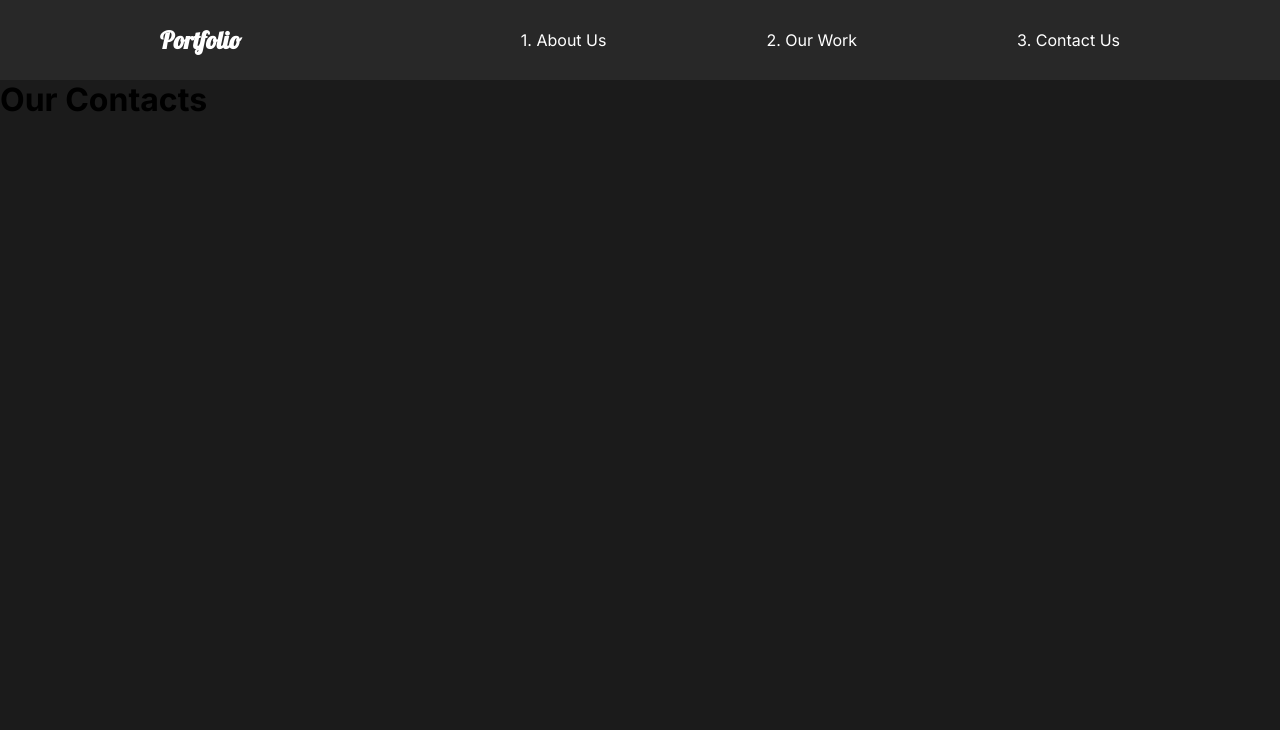
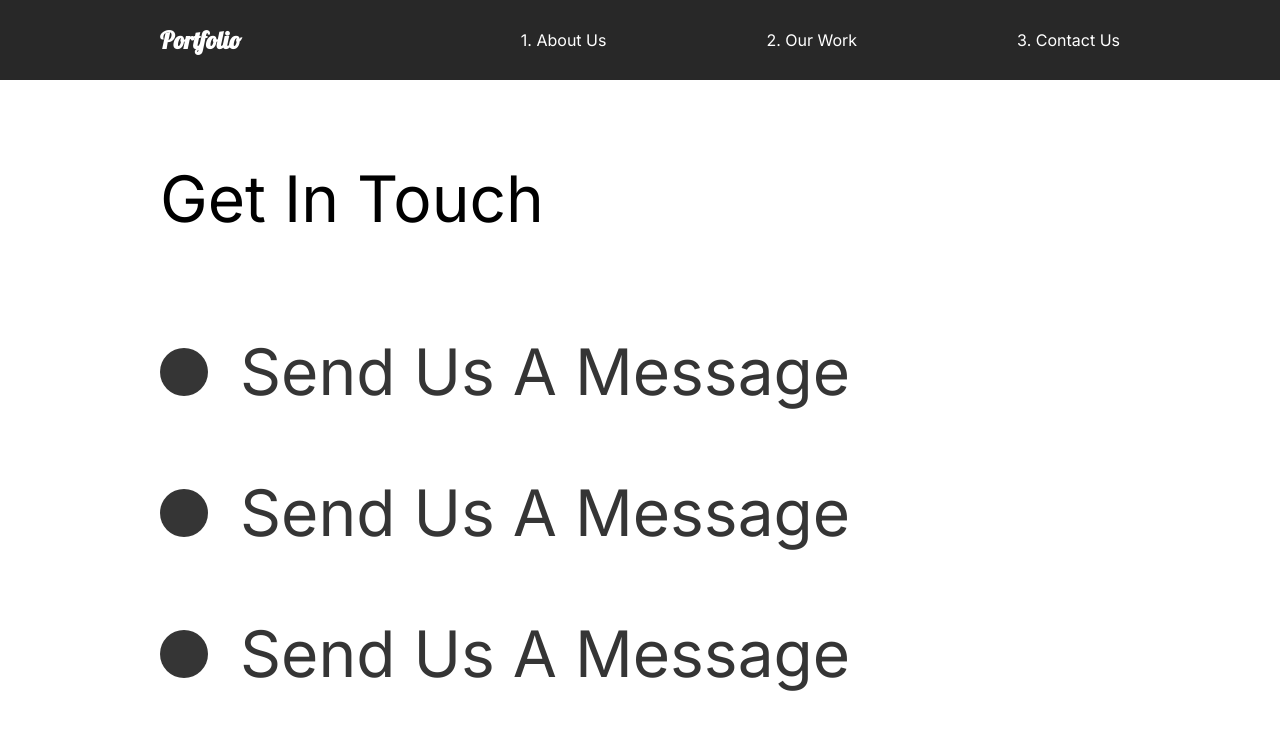
Before and after one commit to urbutisj/react-portfolio-project, a React (Create React App) app: page /contacts in a window 1280 px wide. Shown: the top 730 px of the page. Built offline with nearby package versions, Linux system fonts and the light colour scheme.

Commit message:
16. Contact Page

```diff
--- a/src/pages/ContactUs.js
+++ b/src/pages/ContactUs.js
@@ -2,19 +2,75 @@
 
 //Animations
 import { motion } from "framer-motion";
-import { pageAnimation } from "../animation";
+import { pageAnimation, titleAnim } from "../animation";
+import styled from "styled-components";
 
 const ContactUs = () => {
   return (
-    <motion.div
+    <ContactStyle
       exit="exit"
       variants={pageAnimation}
       initial="hidden"
       animate="show"
+      style={{ background: "#fff" }}
     >
-      <h1>Our Contacts</h1>
-    </motion.div>
+      <Title>
+        <Hide>
+          <motion.h2 variants={titleAnim}>Get In Touch</motion.h2>
+        </Hide>
+      </Title>
+      <div>
+        <Hide>
+          <Social variants={titleAnim}>
+            <Circle />
+            <h2>Send Us A Message</h2>
+          </Social>
+        </Hide>
+        <Hide>
+          <Social variants={titleAnim}>
+            <Circle />
+            <h2>Send Us A Message</h2>
+          </Social>
+        </Hide>
+        <Hide>
+          <Social variants={titleAnim}>
+            <Circle />
+            <h2>Send Us A Message</h2>
+          </Social>
+        </Hide>
+      </div>
+    </ContactStyle>
   );
 };
 
+const ContactStyle = styled(motion.div)`
+  padding: 5rem 10rem;
+  color: #353535;
+  min-height: 90vh;
+`;
+
+const Title = styled.div`
+  margin-bottom: 4rem;
+  color: #000;
+`;
+
+const Hide = styled.div`
+  overflow: hidden;
+`;
+
+const Circle = styled.div`
+  border-radius: 50%;
+  width: 3rem;
+  height: 3rem;
+  background: #353535;
+`;
+
+const Social = styled(motion.div)`
+  display: flex;
+  align-items: center;
+  h2 {
+    margin: 2rem;
+  }
+`;
+
 export default ContactUs;
```
